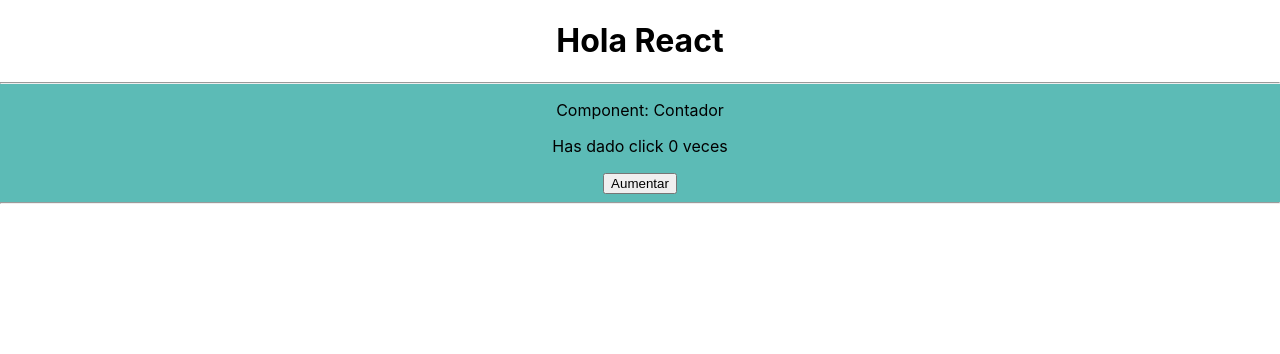
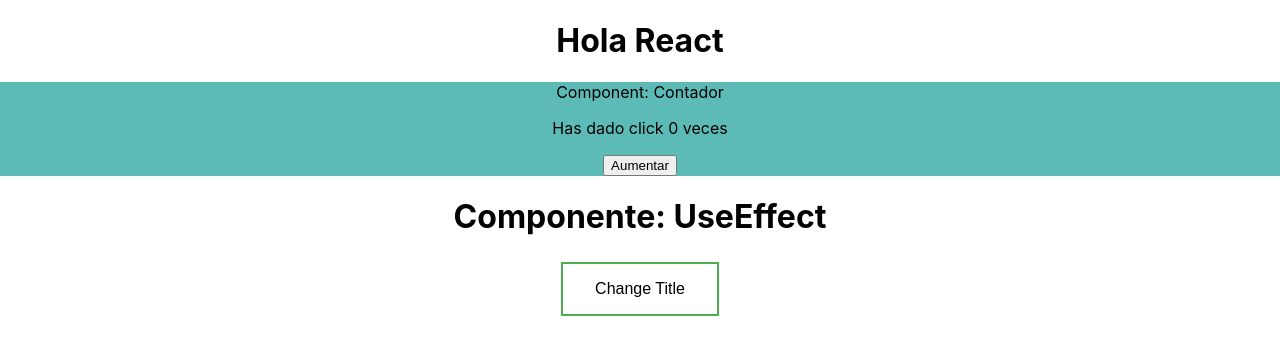
Before and after one commit to osoriodiego-utp/react_training, a React (Create React App) app: page / in a window 1280 px wide. Shown: the top 354 px of the page. Built offline with nearby package versions, Linux system fonts and the light colour scheme.

Commit message:
2020/09/16 hook useEffect

```diff
--- a/src/app/App.js
+++ b/src/app/App.js
@@ -1,13 +1,14 @@
 import React from "react";
 import "./App.css";
 import Contador from "./contador/Contador";
-// import Contador from './clases/Contador'; // Clase
+import SinNombre from "./useEffect/SinNombre";
 
 function App() {
   return (
     <div className="App">
       <h1>Hola React</h1>
       <Contador />
+      <SinNombre />
     </div>
   );
 }
--- a/src/app/contador/Contador.js
+++ b/src/app/contador/Contador.js
@@ -14,7 +14,6 @@
   return (
     // se puede usar <Fragment></Fragment>
     <div className="section">
-      <hr></hr>
       <p>Component: {title}</p>
       <p>Has dado click {count} veces</p>
       <button onClick={aumentar}>Aumentar</button>
@@ -23,7 +22,6 @@
         setCount(count + 1)}}>
         Click me
       </button> */}
-      <hr></hr>
     </div>
   );
 }
--- /dev/null
+++ b/src/app/useEffect/SinNombre.css
@@ -0,0 +1,24 @@
+.button {
+  background-color: #4caf50; /* Green */
+  border: none;
+  color: white;
+  padding: 16px 32px;
+  text-align: center;
+  text-decoration: none;
+  display: inline-block;
+  font-size: 16px;
+  margin: 4px 2px;
+  transition-duration: 0.4s;
+  cursor: pointer;
+}
+
+.button-push {
+  background-color: white;
+  color: black;
+  border: 2px solid #4caf50;
+}
+
+.button-push:hover {
+  background-color: #4caf50;
+  color: white;
+}
--- /dev/null
+++ b/src/app/useEffect/SinNombre.js
@@ -0,0 +1,33 @@
+import "./SinNombre.css";
+import React, { useEffect, useState } from "react";
+// importar {useEffect} => React.useEffect
+
+
+
+function SinNombre() {
+  const [title, setTitle] = useState("no changed");
+
+  var letras = ["a", "b", "c", "d", "e", "f", "g", "h", "i", "j", "k", "l", "m", "n", "o", "p", "q", "r", "s", "t", "u"];
+
+  function getRandomWords() {
+    var n = Math.floor(Math.random() * (2)) + 4;
+    var word = "";
+    for (let i = 0; i < n; i++) {
+      word += letras[Math.floor(Math.random() * letras.length)];
+    }
+    return word;
+  }
+
+  useEffect(() => {
+    document.title = `${title}`;
+  });
+
+  return (
+    <div>
+        <h1>Componente: UseEffect</h1>
+      <button className="button button-push" onClick={() => setTitle(getRandomWords)}>Change Title</button>
+    </div>
+  );
+}
+
+export default SinNombre;
```
